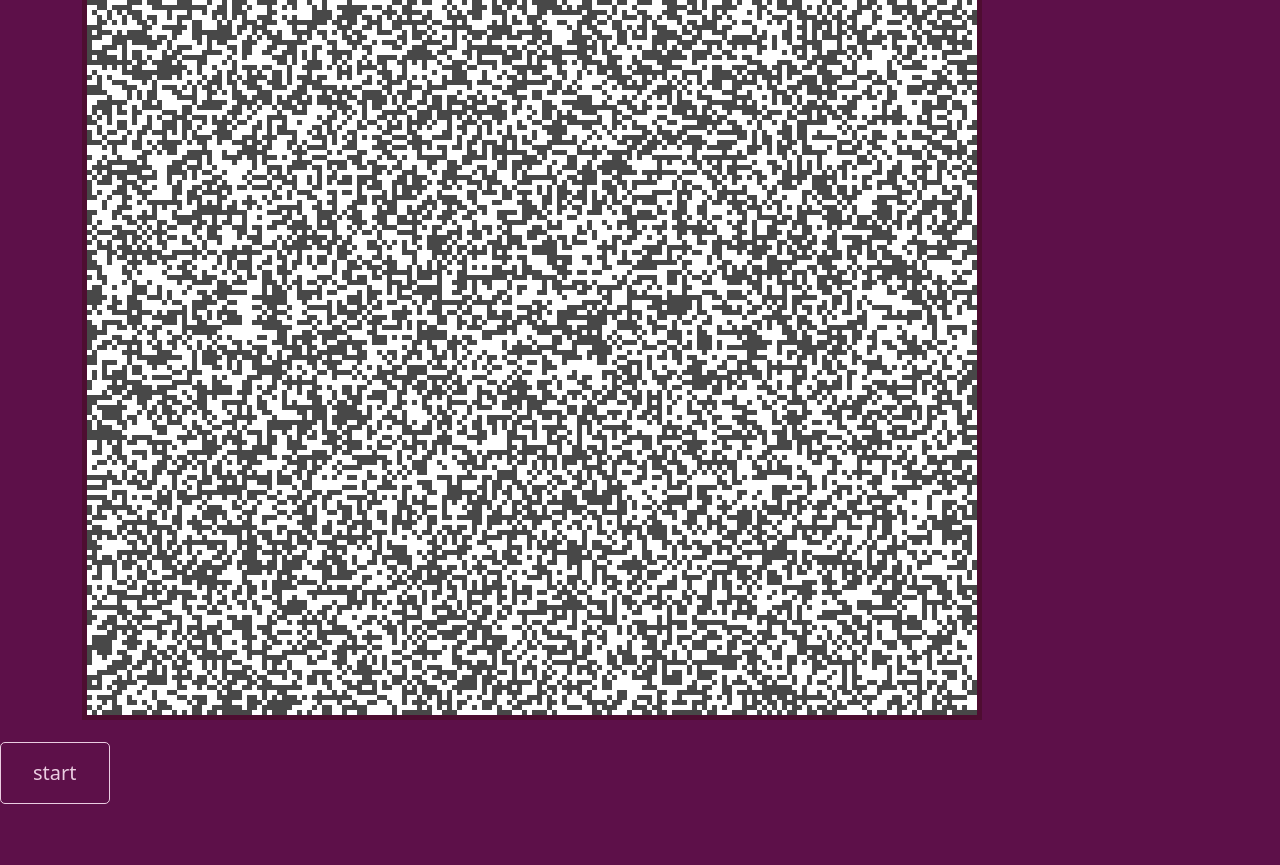
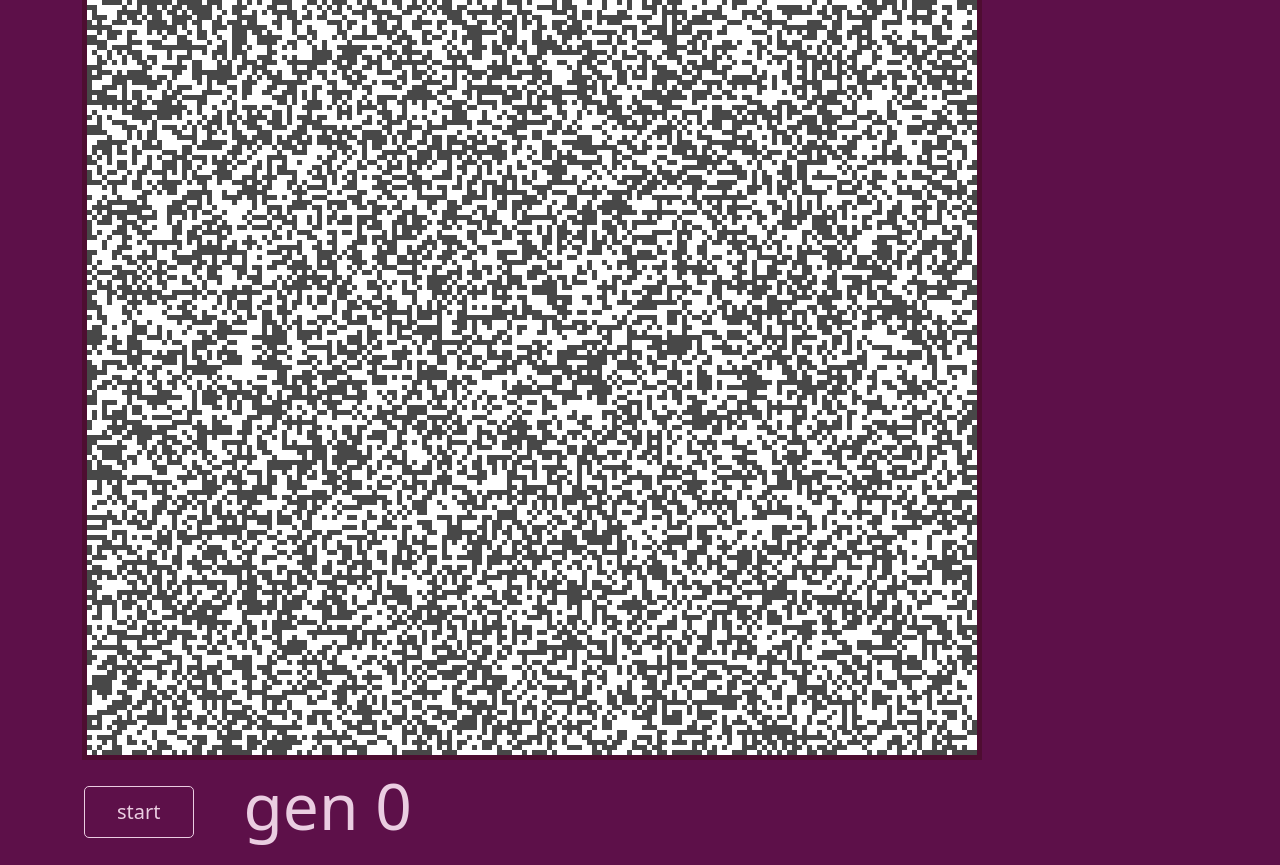
Before and after one commit to rob-code/game-of-life, a plain HTML site: page game.html in a window 1280 px wide. Shown: the part 180-1045 px from the top of the page. Before the commit the page ends 984 px from the top, so only its background shows below. Drawn offline with nearby package versions, Linux system fonts and the light colour scheme.

Commit message:
improved styling and layout

```diff
--- a/game.html
+++ b/game.html
@@ -9,14 +9,22 @@
   </head>
   <body>
     <main>
-      <div class="container">
-        <div class="row">
-          <div id="game" class="col-md-10"></div>
-          <div id="counter" class="col-md-2 display-3"></div>
-        </div>
-      </div>
 
-      <button id="run-button" class="btn btn-outline-light btn-lg" type="button">start</button>
+          <div class="container">
+
+
+            <div id="game" class="canvas-wrapper"></div>
+
+          <div class="row" style="flex: none; flex-wrap: nowrap; padding-left: 14px; padding-top: 20px; padding-bottom: 20px; width: 900px; margin-right: 0px; vertical-align: middle;">
+
+          <button id="run-button" class="btn" type="button">start</button>
+          <div id="counter" class="display-3"></div>
+
+           </div>
+
+           </div>
+
+
       <!--  <button id="stop-button" class="center btn" type="button">stop</button>
       <button id="input-button" class="center btn" type="button">starting population</button> -->
     </main>
--- a/gol-styles.css
+++ b/gol-styles.css
@@ -3,10 +3,8 @@ body {
   background: #5D1049;
 }
 
-canvas {
-  background: rgb(229, 229, 229);
-  margin-bottom: 1rem;
-  z-index: -10;
+.canvas-wrapper{
+  padding-top: 40px;
 }
 
 .center {
@@ -17,23 +15,23 @@ canvas {
 
 .display-3{
   color: rgb(234, 205, 225);
-}
-
-.send-button-wrapper {
-      padding-left: 15px;
-      padding-top:  20px;
+  width: 100%;
+  padding-left: 50px;
+  margin-top: -18px;
+  margin-right: auto;
 }
 
 .btn {
       color: rgb(234, 205, 225);
       border-color: rgb(234, 205, 225);
       background-color: #5D1049;
-      padding: 15px 32px;
+      padding: 10px 32px;
       text-align: center;
       text-decoration: none;
-      display: inline-block;
       font-size: 20px;
       border-radius: 5px;
+      width: fit-content;
+      height:  fit-content;
   }
 
 .btn:hover {
```
